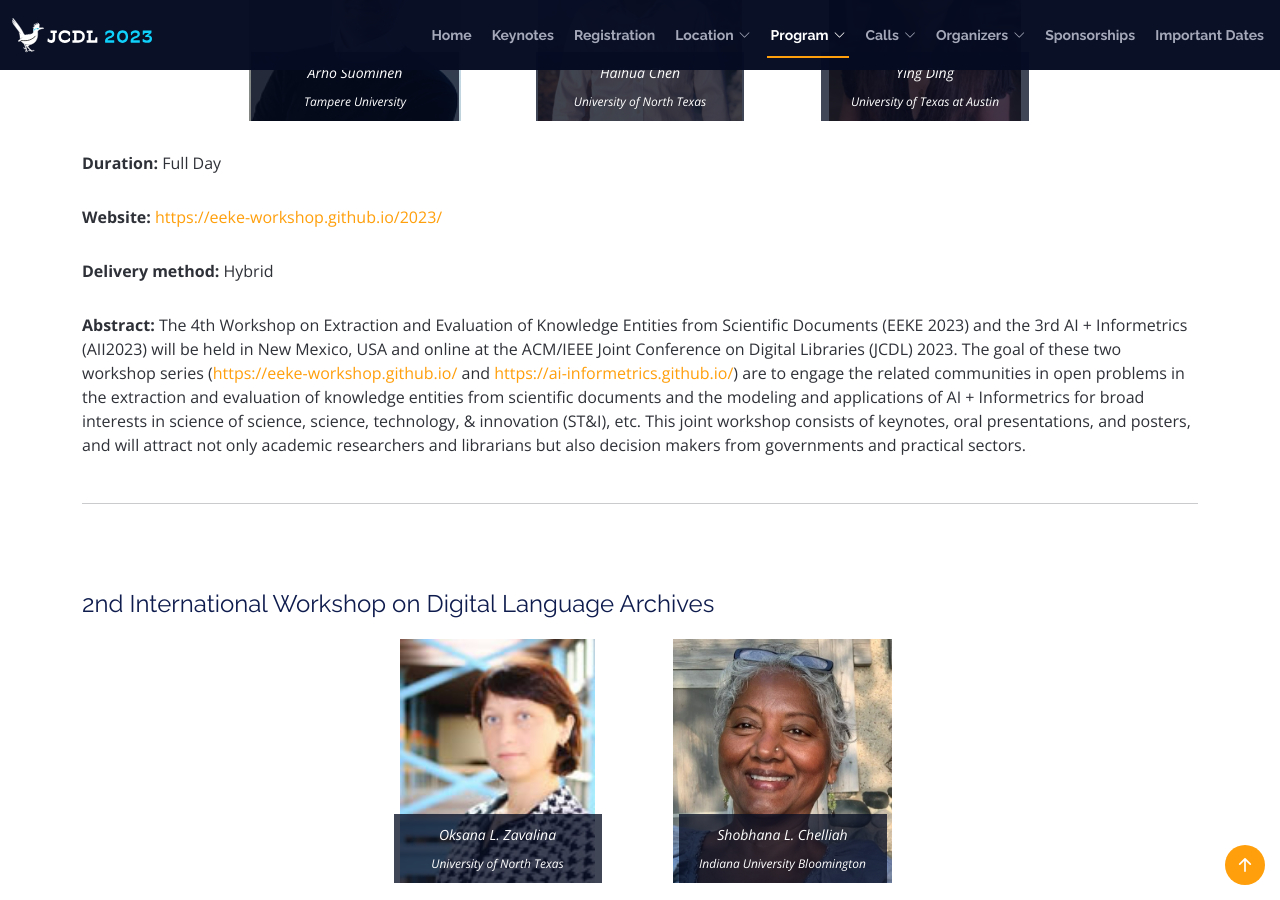
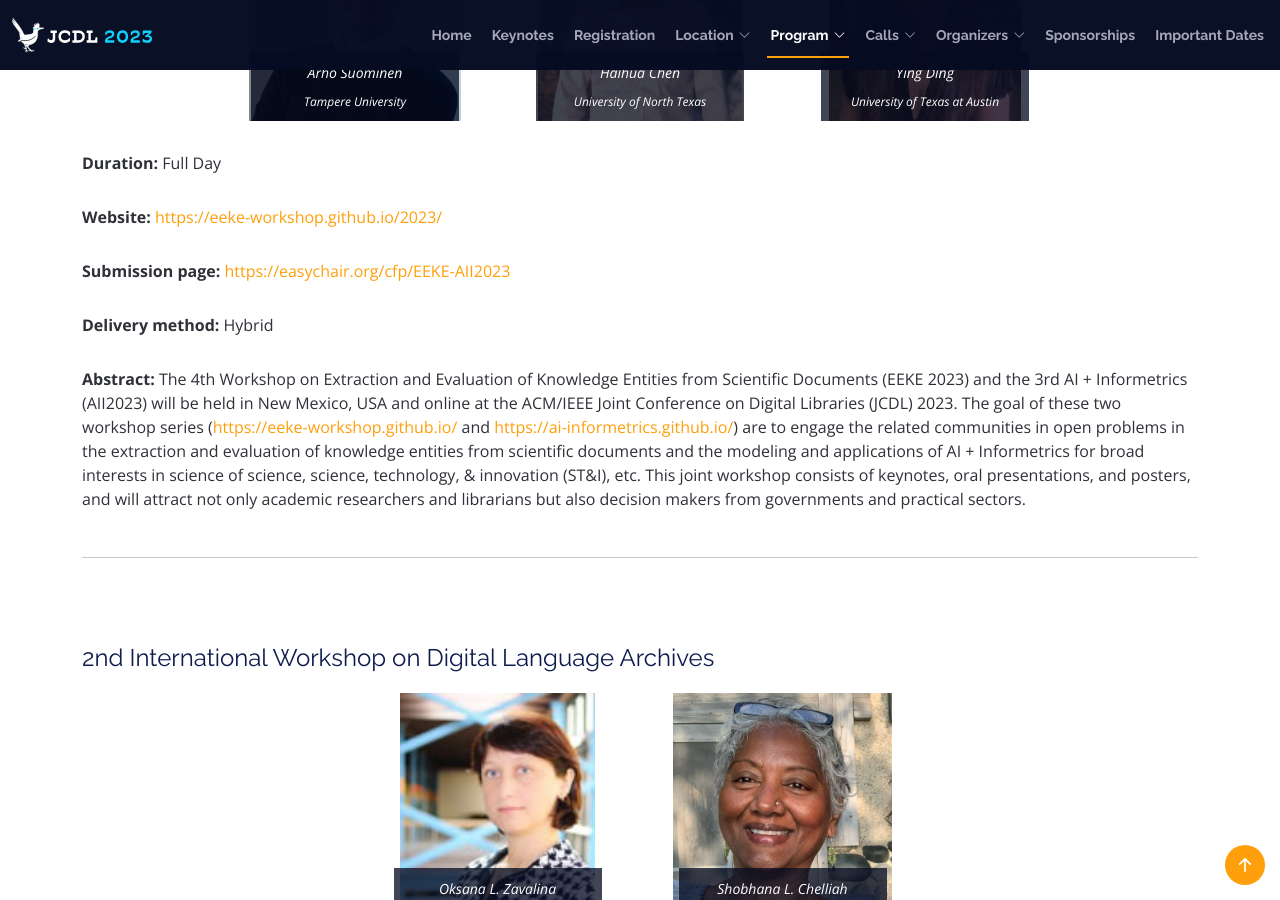
Before and after one commit to shawnmjones/JCDL2023-website-source, a Jekyll site: the page built from workshops-tutorials.html, in a window 1280 px wide and 900 px high, scrolled down 2483 px. Built offline with Jekyll 4.4.1, drawn with Linux system fonts in a browser that asks for light colours; some of the changed lines change nothing that is shown.

Commit message:
EEKE submission link

```diff
--- a/_data/workshops.yml
+++ b/_data/workshops.yml
@@ -29,7 +29,7 @@
 - name: Joint Workshop of the 4th Extraction and Evaluation of Knowledge Entities from Scientific Documents (EEKE2023) and the 3rd AI + Informetrics (AII2023)
   htmlid: eeke
   website: https://eeke-workshop.github.io/2023/
-  submission:
+  submission: https://easychair.org/cfp/EEKE-AII2023
   delivery: Hybrid
   duration: Full Day
   abstract: The 4th Workshop on Extraction and Evaluation of Knowledge Entities from Scientific Documents (EEKE 2023) and the 3rd AI + Informetrics (AII2023) will be held in New Mexico, USA and online at the ACM/IEEE Joint Conference on Digital Libraries (JCDL) 2023. The goal of these two workshop series (<a href="https://eeke-workshop.github.io/">https://eeke-workshop.github.io/</a> and <a href="https://ai-informetrics.github.io/">https://ai-informetrics.github.io/</a>) are to engage the related communities in open problems in the extraction and evaluation of knowledge entities from scientific documents and the modeling and applications of AI + Informetrics for broad interests in science of science, science, technology, & innovation (ST&I), etc. This joint workshop consists of keynotes, oral presentations, and posters, and will attract not only academic researchers and librarians but also decision makers from governments and practical sectors.
```
